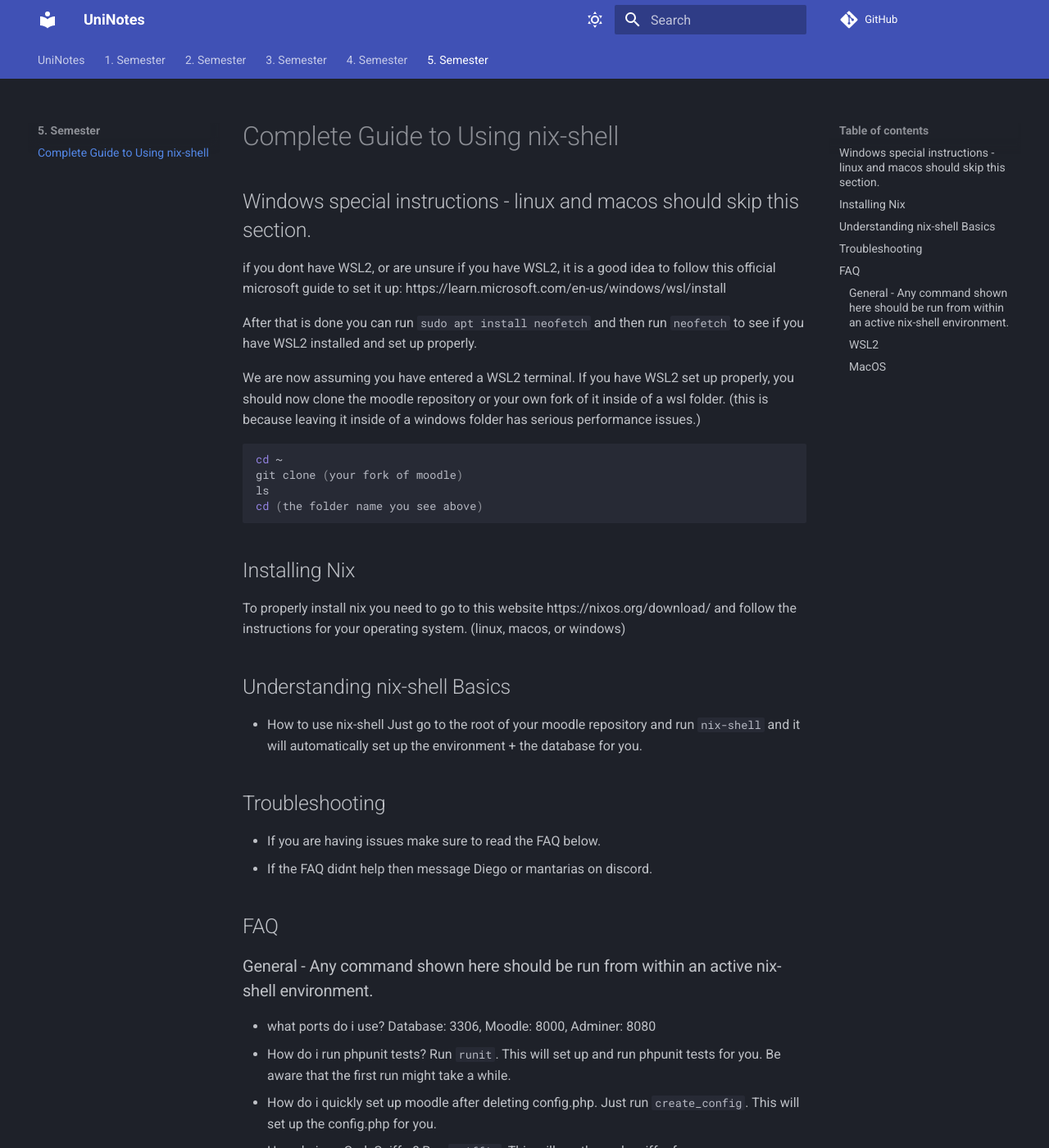
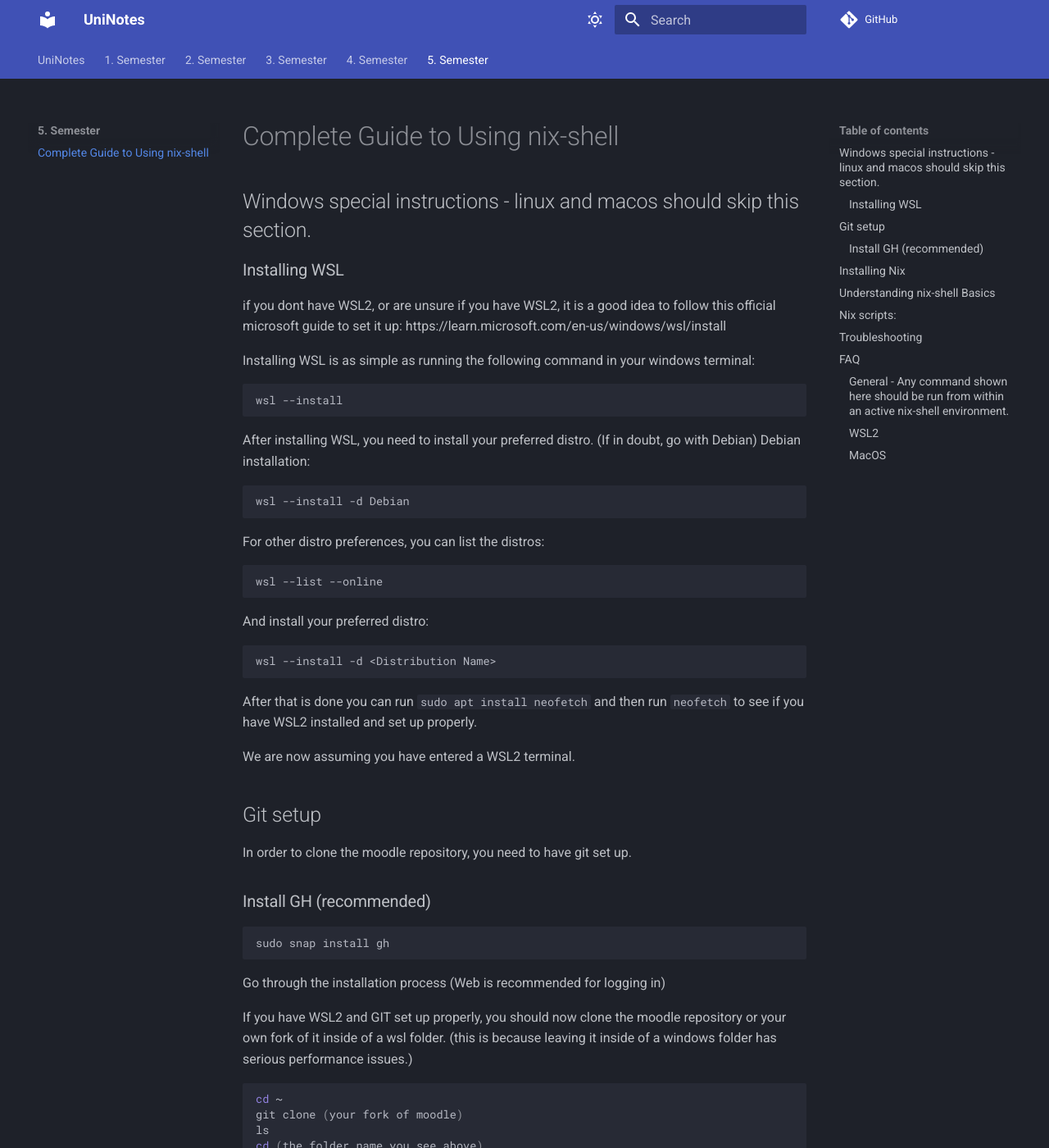
Before and after one commit to DeeKahy/UniNotes, an MkDocs documentation site: the page built from docs/5. Semester/index.md, in a window 1280 px wide and 1400 px high. Shown: the whole window at 82% size. Built offline with MkDocs 1.6.1 and Material for MkDocs 9.7.7, drawn with Linux system fonts in a browser that asks for light colours; comment, search, counter and statistics services are not loaded; some of the changed text lies outside the part shown.

Commit message:
Update index.md

````diff
--- a/docs/5. Semester/index.md
+++ b/docs/5. Semester/index.md
@@ -1,12 +1,45 @@
 # Complete Guide to Using nix-shell
 
 ## Windows special instructions - linux and macos should skip this section.
+### Installing WSL
 if you dont have WSL2, or are unsure if you have WSL2, it is a good idea to follow this official microsoft guide to set it up: https://learn.microsoft.com/en-us/windows/wsl/install
+
+Installing WSL is as simple as running the following command in your windows terminal:
+```bash
+wsl --install
+```
+
+After installing WSL, you need to install your preferred distro. (If in doubt, go with Debian)
+Debian installation:
+```bash
+wsl --install -d Debian
+```
+
+For other distro preferences, you can list the distros:
+```bash
+wsl --list --online
+```
+
+And install your preferred distro:
+```bash
+wsl --install -d <Distribution Name>
+```
 
 After that is done you can run `sudo apt install neofetch` and then run `neofetch` to see if you have WSL2 installed and set up properly.
 
 We are now assuming you have entered a WSL2 terminal.
-If you have WSL2 set up properly, you should now clone the moodle repository or your own fork of it inside of a wsl folder. (this is because leaving it inside of a windows folder has serious performance issues.)
+
+## Git setup
+In order to clone the moodle repository, you need to have git set up.
+
+### Install GH (recommended)
+```bash
+sudo snap install gh
+```
+
+Go through the installation process (Web is recommended for logging in)
+
+If you have WSL2 and GIT set up properly, you should now clone the moodle repository or your own fork of it inside of a wsl folder. (this is because leaving it inside of a windows folder has serious performance issues.)
 
 ```bash
 cd ~
@@ -23,6 +56,27 @@ To properly install nix you need to go to this website https://nixos.org/downloa
 - How to use nix-shell
 Just go to the root of your moodle repository and run `nix-shell` and it will automatically set up the environment + the database for you.
 
+
+## Nix scripts:
+```bash
+create_config
+```
+Creates the config.php file automatically
+
+```bash
+runit
+```
+Runs the PHPunit tests
+
+```bash
+sniffit
+```
+Runs codesniffer
+
+```bash
+fixit
+```
+Automatically fixes codesniffer errors
 
 ## Troubleshooting
 - If you are having issues make sure to read the FAQ below.
````
